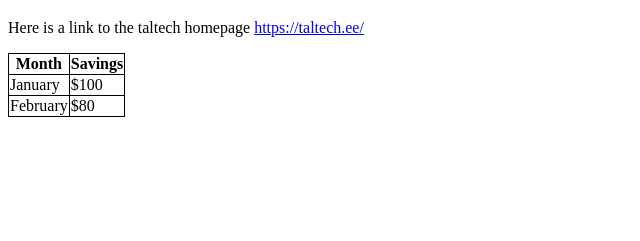
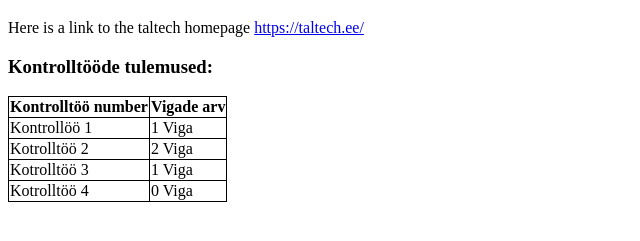
Before and after one commit to meirgus/meirgus.github.io, a plain HTML site: page index.html in a window 1280 px wide. Shown: the part 61-302 px from the top of the page, without its empty margins (0-640 px from the left). Drawn offline with Linux system fonts and the light colour scheme.

Commit message:
Update index.html

```diff
--- a/index.html
+++ b/index.html
@@ -3,6 +3,7 @@
 <body>
 <h1>213108IAIB</h1>
 <p> Here is a link to the taltech homepage <a href="https://taltech.ee/">https://taltech.ee/</a></p>
+<h3>Kontrolltööde tulemused:</h3>
 </body>
 <html>
 <head>
@@ -17,16 +18,24 @@ table, th, td {
 
 <table>
   <tr>
-    <th>Month</th>
-    <th>Savings</th>
+    <th>Kontrolltöö number</th>
+    <th>Vigade arv</th>
   </tr>
   <tr>
-    <td>January</td>
-    <td>$100</td>
+    <td>Kontrollöö 1</td>
+    <td>1 Viga</td>
   </tr>
   <tr>
-    <td>February</td>
-    <td>$80</td>
+    <td>Kotrolltöö 2 </td>
+    <td>2 Viga</td>
+  </tr>
+  <tr>
+    <td>Kotrolltöö 3 </td>
+    <td>1 Viga</td>
+  </tr>
+  <tr>
+    <td>Kotrolltöö 4 </td>
+    <td>0 Viga</td>
   </tr>
 </table>
 
```
